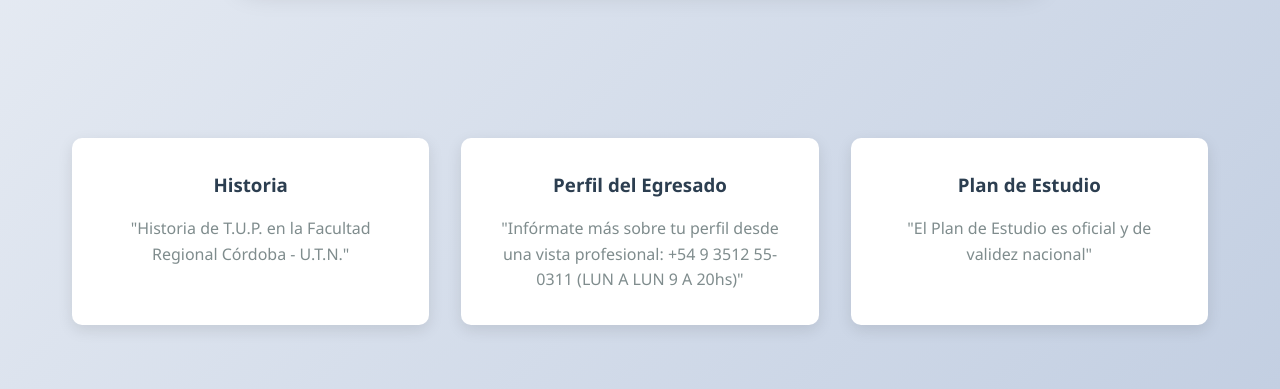
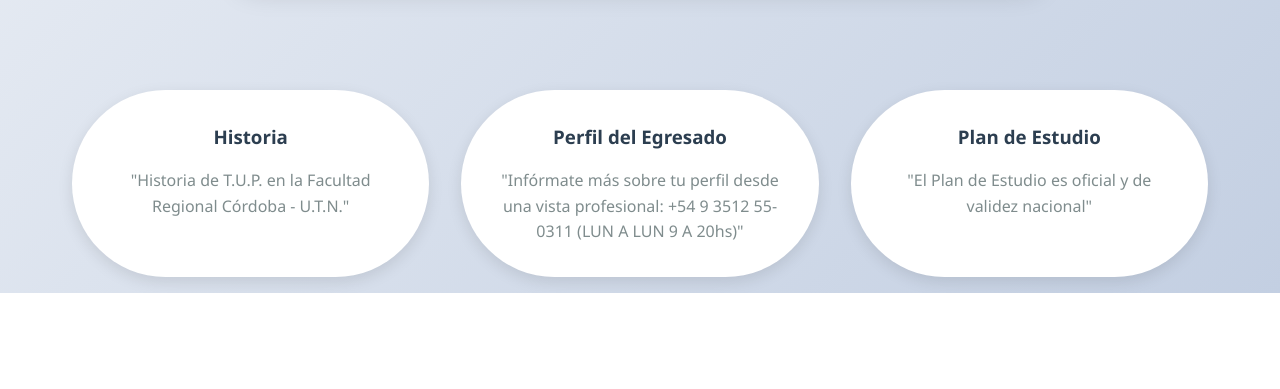
Before and after one commit to teodc888/TpiAlumnos-Front, a website: page index.html in a window 1280 px wide. Shown: the part 853-1242 px from the top of the page. After the commit the page ends 1146 px from the top, so only its background shows below. Drawn offline with Linux system fonts and the light colour scheme.

Commit message:
SE EDITA LANDING PAGE STYLES

```diff
--- a/css/STYLE.CSS
+++ b/css/STYLE.CSS
@@ -259,7 +259,7 @@ nav {
     display: grid;
     grid-template-columns: repeat(auto-fit, minmax(250px, 1fr));
     gap: 2rem;
-    padding: 4rem 2rem;
+    padding: 1rem 2rem;
     max-width: 1200px;
     margin: 0 auto;
 }
@@ -267,7 +267,7 @@ nav {
 .feature-card {
     background: white;
     padding: 2rem;
-    border-radius: 10px;
+    border-radius: 100px;
     text-align: center;
     box-shadow: 0 5px 15px rgba(0, 0, 0, 0.1);
     transition: transform 0.3s ease;
```
